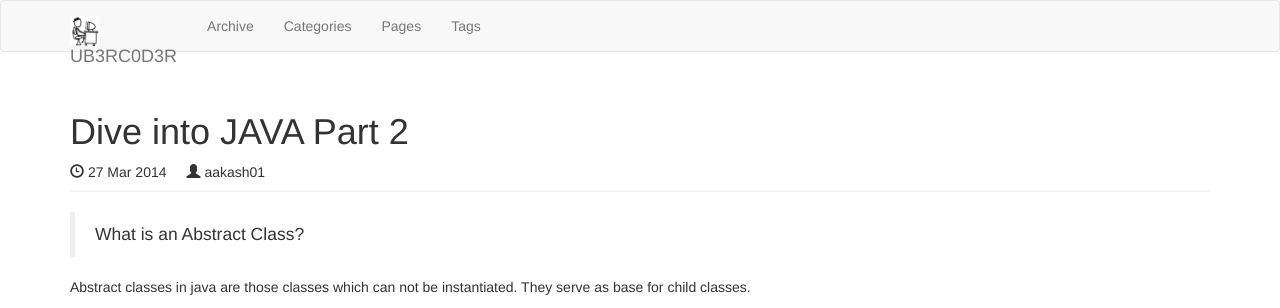
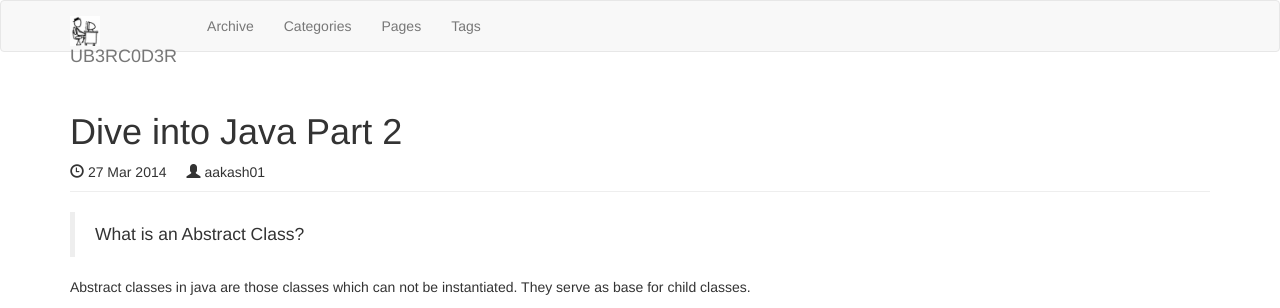
Before and after one commit to aakash01/aakash01.github.io, a Jekyll site: the page built from _posts/2014-03-27-dive-into-java-part-2.md, in a window 1280 px wide. Shown: the top 308 px of the page. Built offline with Jekyll 4.4.1, drawn with Linux system fonts in a browser that asks for light colours; nearby versions of some CDN libraries; library files that are not in the unit come from our copies.

Commit message:
Minor change

```diff
--- a/_posts/2014-03-27-dive-into-java-part-2.md
+++ b/_posts/2014-03-27-dive-into-java-part-2.md
@@ -1,6 +1,6 @@
 ---
 layout: post
-title: "Dive into JAVA Part 2"
+title: "Dive into Java   Part 2"
 description: ""
 category:
 tags: []
```
